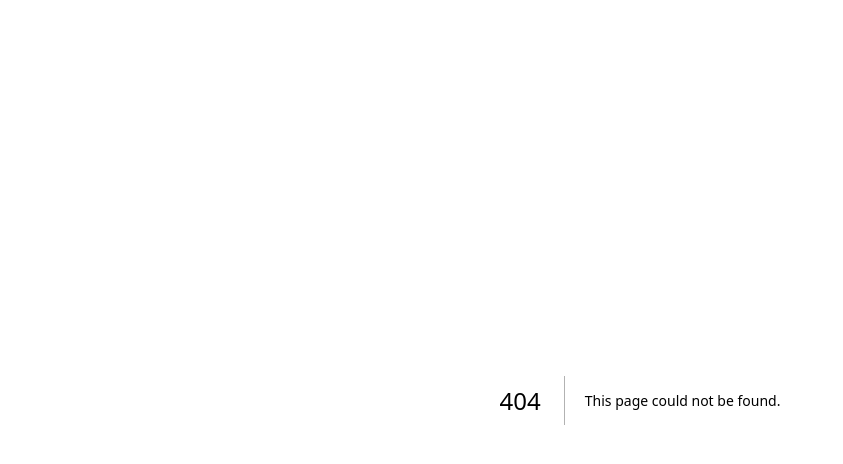
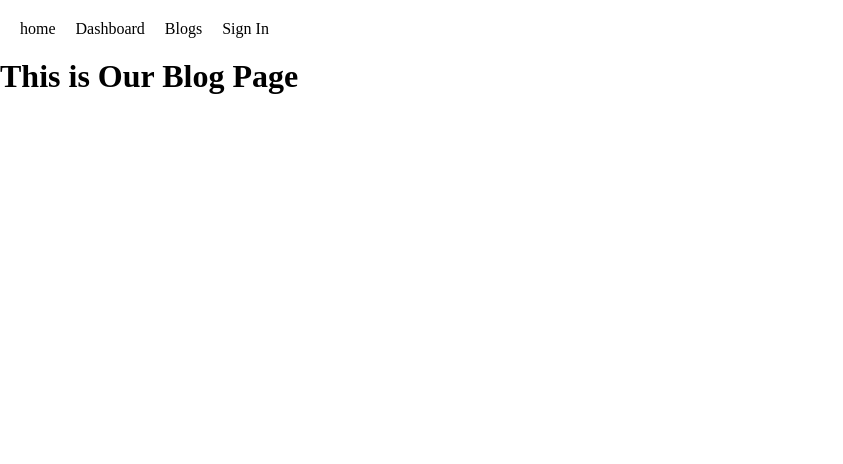
Before and after one commit to mohsinn007/next-auth, a Next.js app: page /blogs in a window 1280 px wide. Before the commit this address had no page. Shown: the top 464 px of the page, without its empty margins (0-843 px from the left). Built offline with nearby package versions, Linux system fonts and the light colour scheme; no server answers.

Commit message:
FIRST Commit

```diff
--- /dev/null
+++ b/components/Navbar.css
@@ -0,0 +1,15 @@
+ul{
+    margin: 5px;
+    padding: 5px;
+    list-style: none;
+}
+
+.main-nav{
+    display: flex;
+    margin-top: 5px;
+}
+li{
+    margin: 5px;
+    padding: 5px;
+    list-style: none;
+}
--- /dev/null
+++ b/components/Navbar.js
@@ -0,0 +1,38 @@
+import Link from "next/link";
+import { useSession, signIn, signOut } from 'next-auth/react'
+
+
+function Navbar() {
+    const { data: session} = useSession()
+
+
+    return (
+        <nav className="header">
+            <h1 className="logo"></h1>
+            <ul className={`main-nav`}>
+                <li>
+                    <Link href="/">home</Link>
+                </li>
+                <li>
+                    <Link href="/dashboard">Dashboard</Link>
+                </li>
+                <li>
+                    <Link href="/blogs">Blogs</Link>
+                </li>
+                {!session && (<li>
+                    <Link href="/api/auth/signin" onClick={(e) => {
+                        e.preventDefault()
+                        signIn()
+                    }}>Sign In</Link>
+                </li>)}
+                {session && (<li>
+                    <Link href="/api/auth/signout" onClick={(e) => {
+                        e.preventDefault()
+                        signOut()
+                    }}>Sign Out</Link>
+                </li>)}
+            </ul>
+        </nav>
+    )
+}
+export default Navbar;
--- a/package.json
+++ b/package.json
@@ -16,6 +16,7 @@
     "eslint": "8.32.0",
     "eslint-config-next": "13.1.2",
     "next": "13.1.2",
+    "next-auth": "^4.18.8",
     "react": "18.2.0",
     "react-dom": "18.2.0",
     "typescript": "4.9.4"
--- a/pages/_app.tsx
+++ b/pages/_app.tsx
@@ -1,6 +1,15 @@
 import '../styles/globals.css'
 import type { AppProps } from 'next/app'
+import Navbar from '../components/Navbar'
+import '../components/Navbar.css'
+import { SessionProvider } from 'next-auth/react';
 
 export default function App({ Component, pageProps }: AppProps) {
-  return <Component {...pageProps} />
+  return (
+      <SessionProvider session={pageProps.session}>
+        <Navbar />
+        <Component {...pageProps} />
+      </SessionProvider>
+  )
+
 }
--- /dev/null
+++ b/pages/blogs.tsx
@@ -0,0 +1,5 @@
+
+function Blog(){
+    return <h1>This is Our Blog Page</h1>
+}
+export default Blog;
--- a/pages/index.tsx
+++ b/pages/index.tsx
@@ -2,10 +2,13 @@ import Head from 'next/head'
 import Image from 'next/image'
 import { Inter } from '@next/font/google'
 import styles from '../styles/Home.module.css'
+import { useSession } from 'next-auth/react'
 
 const inter = Inter({ subsets: ['latin'] })
 
 export default function Home() {
+  const session = useSession()
+
   return (
     <>
       <Head>
@@ -17,6 +20,8 @@ export default function Home() {
       <main className={styles.main}>
         <div className={styles.description}>
           <p>
+            {session?.data?.user?.name}
+            <br />
             Get started by editing&nbsp;
             <code className={styles.code}>pages/index.tsx</code>
           </p>
--- a/styles/globals.css
+++ b/styles/globals.css
@@ -77,6 +77,7 @@
   box-sizing: border-box;
   padding: 0;
   margin: 0;
+  background-color:  #ffffff10;
 }
 
 html,
@@ -87,12 +88,6 @@ body {
 
 body {
   color: rgb(var(--foreground-rgb));
-  background: linear-gradient(
-      to bottom,
-      transparent,
-      rgb(var(--background-end-rgb))
-    )
-    rgb(var(--background-start-rgb));
 }
 
 a {
--- a/tsconfig.json
+++ b/tsconfig.json
@@ -15,6 +15,6 @@
     "jsx": "preserve",
     "incremental": true
   },
-  "include": ["next-env.d.ts", "**/*.ts", "**/*.tsx"],
+  "include": ["next-env.d.ts", "**/*.ts", "**/*.tsx", "components/Navbar.js"],
   "exclude": ["node_modules"]
 }
```
Also changed, not shown: pages/api/auth/[...nextauth].js (added, +12 -0 lines), pages/dashboard.tsx (added, +23 -0 lines), 1 other file (tests, documents, lock files or other folders).
